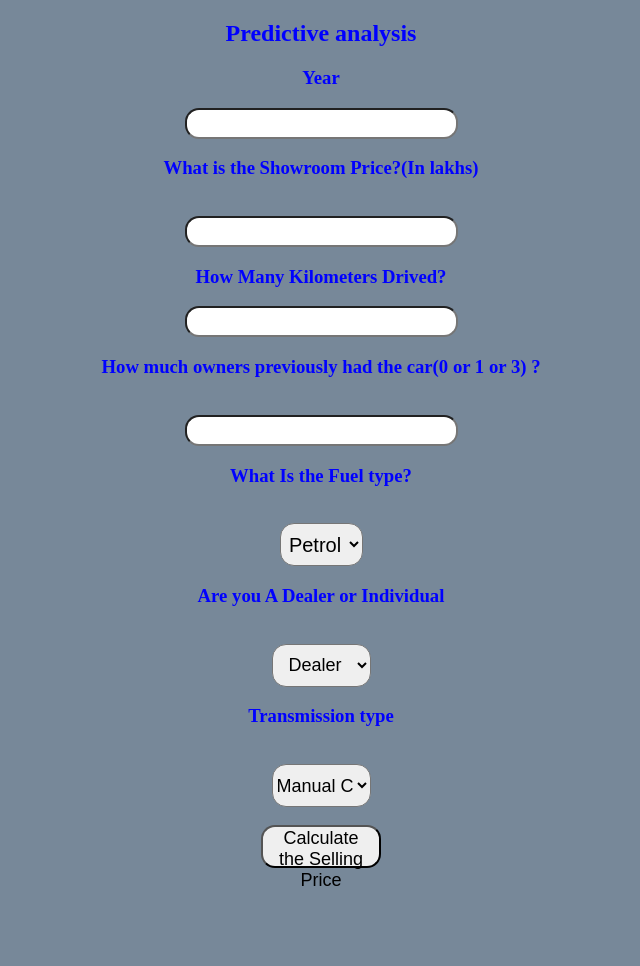
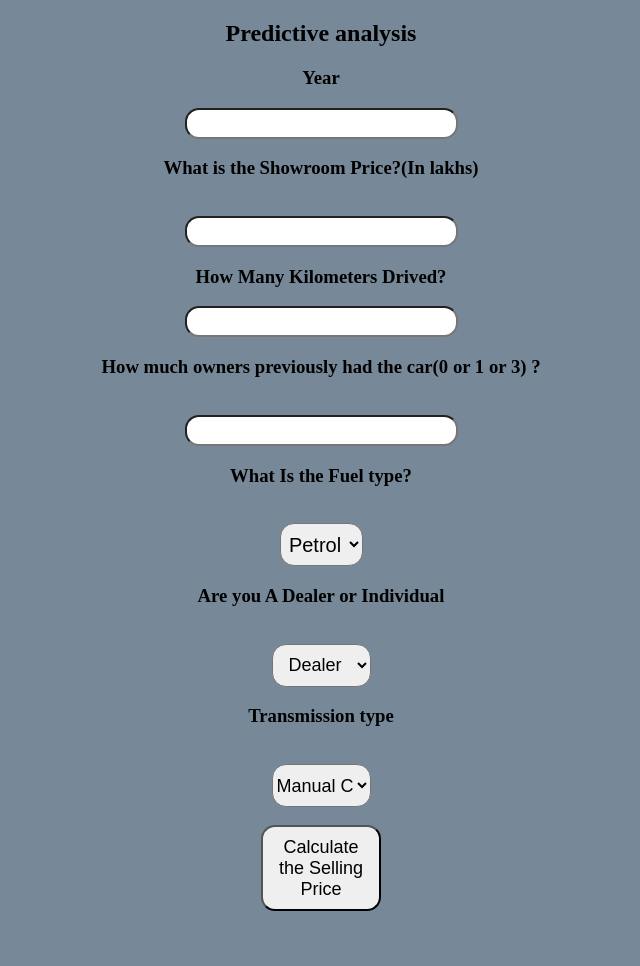
Before and after one commit to shubham2710/CarPrice-Prediction, a Flask app: page / in a window 1280 px wide. Shown: the whole page, without its empty margins (319-959 px from the left). Before the commit the page ends 886 px from the top, so only its background shows below. Run offline with Flask 2, Linux system fonts and the light colour scheme; parts of the project's set-up code (start-up, migrations or seed data) failed here and were passed over.

Commit message:
Update index.html

```diff
--- a/templates/index.html
+++ b/templates/index.html
@@ -9,9 +9,9 @@
 
 <body>
 
-    <div style="color:blue">
+    <div style="color:Black">
         <form action="{{ url_for('predict')}}" method="post">
-            <h2>Predictive analysis</h2>
+            <h2 "color:red">Predictive analysis</h2>
             <h3>Year</h3>
             <input id="first" name="Year" type="number ">
             <h3>What is the Showroom Price?(In lakhs)</h3><br><input id="second" name="Present_Price" required="required">
@@ -40,7 +40,7 @@
 
 
 
-        <br><br><h3>{{ prediction_text }}<h3>
+        <br><br><h3 "color:red" >{{ prediction_text }}<h3>
     </div>
 
 
@@ -116,7 +116,7 @@
 
         #sub {
             width: 120px;
-            height: 43px;
+            height: 86px;
             text-align: center;
             border-radius: 14px;
             font-size: 18px;
```
